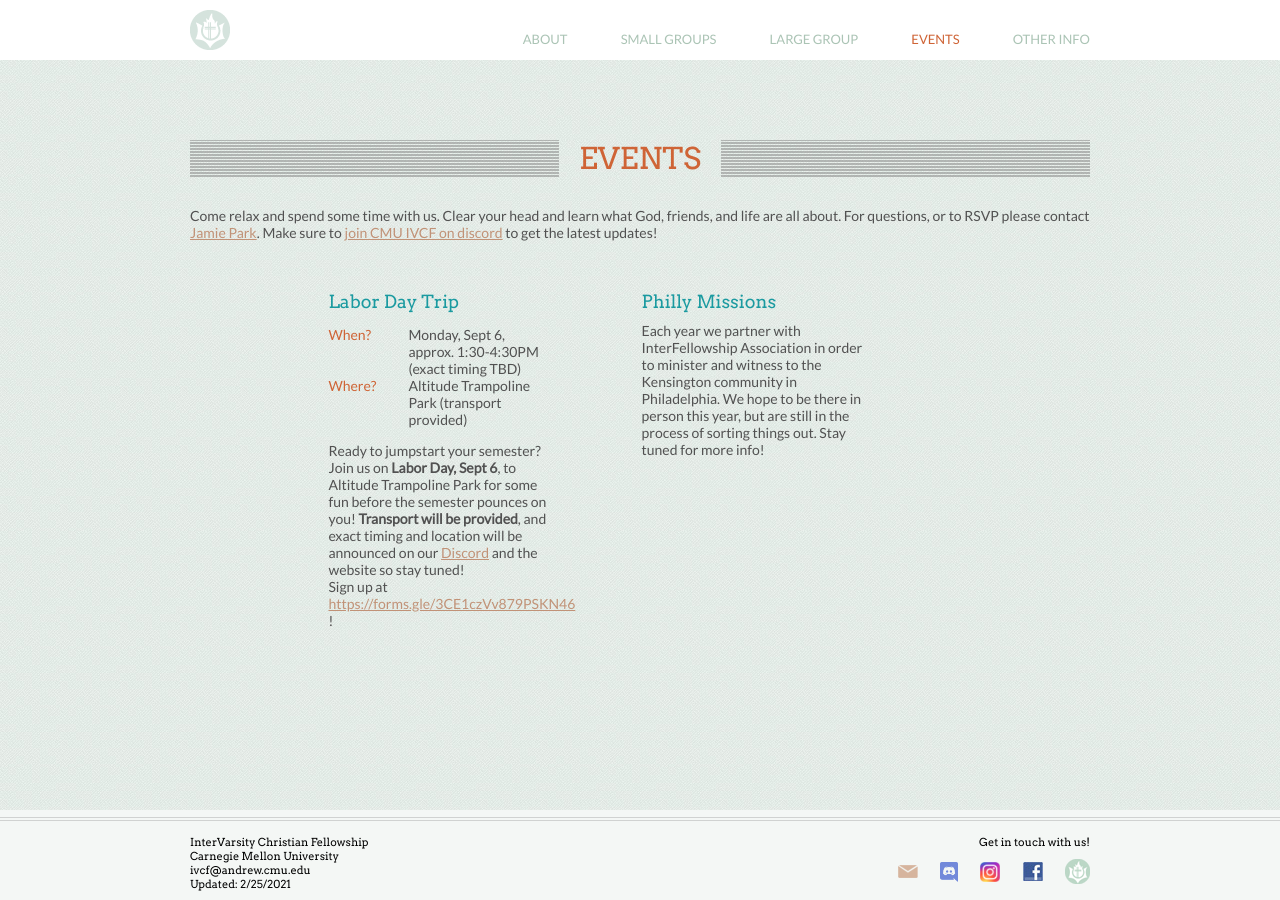
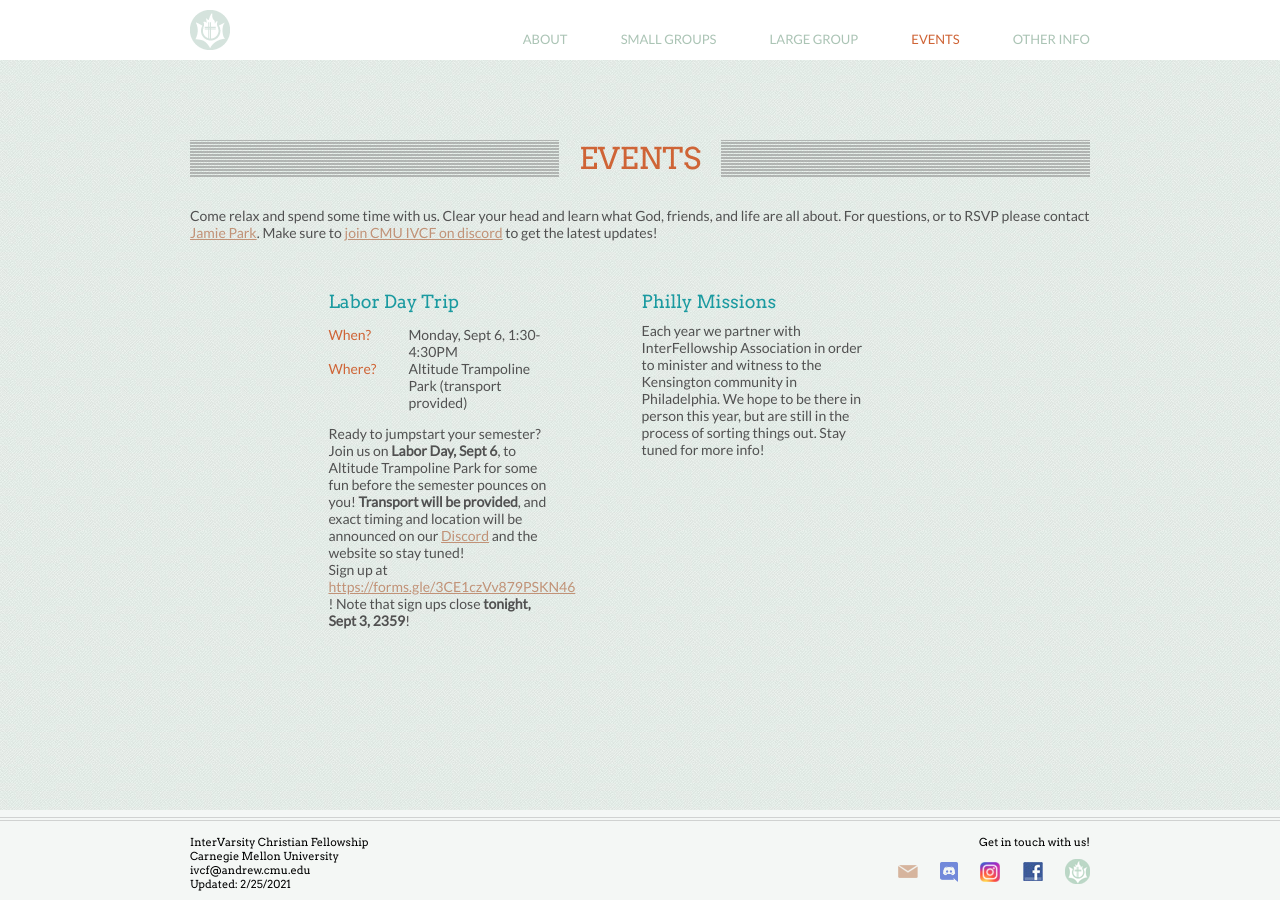
Before and after one commit to ivcf-cmu/ivcf-cmu.github.io, a Jekyll site: the page built from events.md, in a window 1280 px wide. Built offline with Jekyll 4.4.1, drawn with Linux system fonts in a browser that asks for light colours.

Commit message:
Update timing for labor day event

```diff
--- a/events.md
+++ b/events.md
@@ -29,7 +29,7 @@ Come relax and spend some time with us. Clear your head and learn what God, frie
 			<h2>Labor Day Trip</h2>
 			<dl>
 				<dt>When?&nbsp;</dt>
-				<dd>Monday, Sept 6, approx. 1:30-4:30PM (exact timing TBD)</dd>
+				<dd>Monday, Sept 6, 1:30-4:30PM</dd>
 
 				<dt>Where?&nbsp;</dt>
 				<dd>Altitude Trampoline Park (transport provided)</dd>
@@ -39,6 +39,7 @@ Come relax and spend some time with us. Clear your head and learn what God, frie
 				before the semester pounces on you! <b>Transport will be provided</b>, and exact timing and location will be
 				announced on our <a href="https://discord.gg/Af8Y8Zn" target="_blank">Discord</a> and the website so stay tuned! <br />
 				Sign up at <a href="https://forms.gle/3CE1czVv879PSKN46" target="_blank">https://forms.gle/3CE1czVv879PSKN46</a> !
+				Note that sign ups close <b>tonight, Sept 3, 2359</b>!
 			</p>
 		</div>
 		<div class="tricolumn">
```
